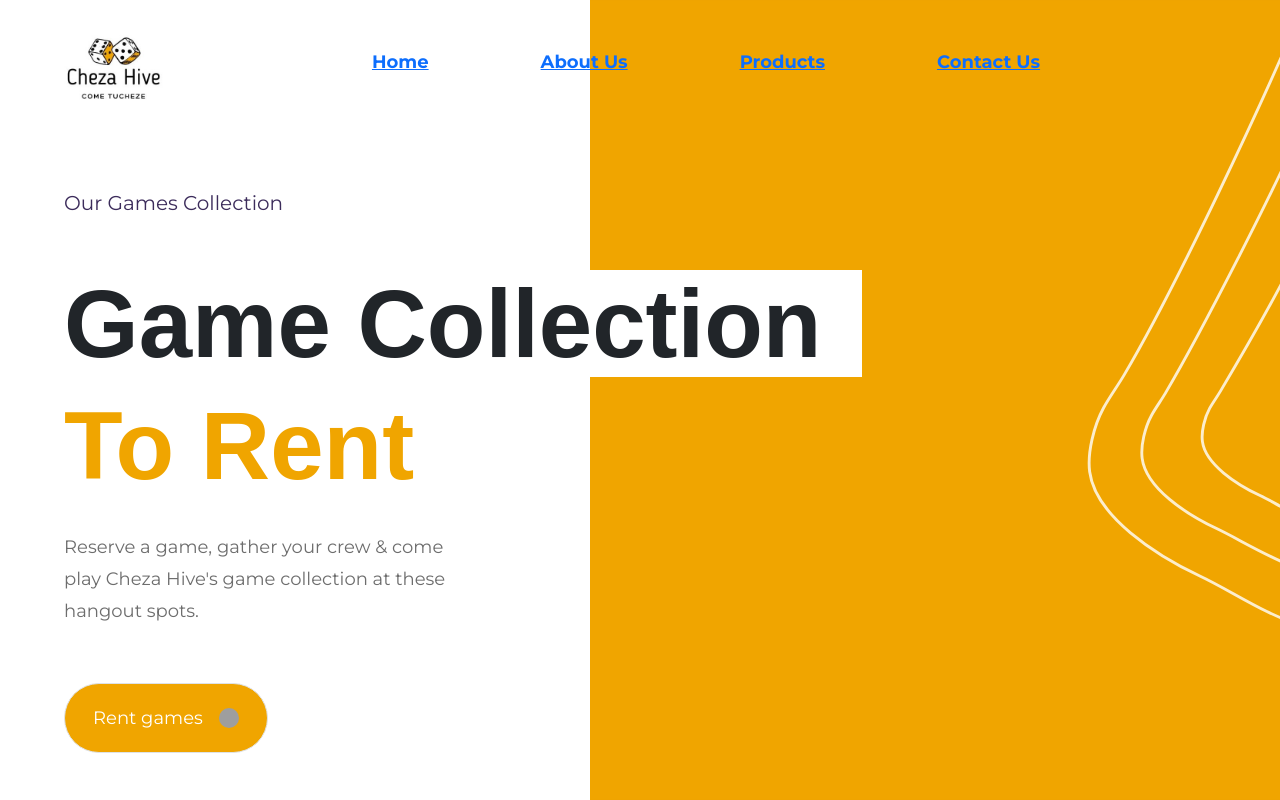
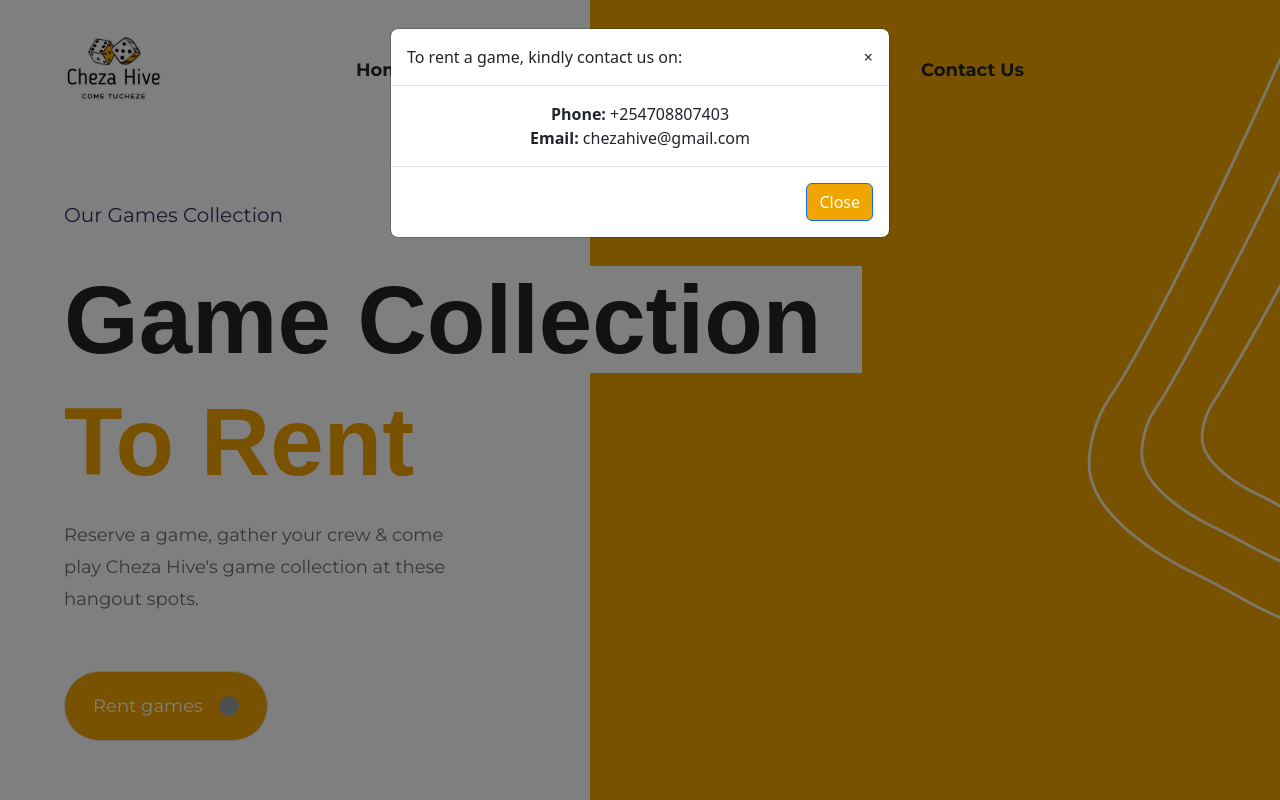
Before and after one commit to ndutagrace25/chezagame, a React (Vite) app: page / in a window 1280 px wide. Both pictures are taken after a click on the button "Rent games". Shown: the top 800 px of the page. Built offline with nearby package versions, Linux system fonts and the light colour scheme; grey boxes are pictures that could not be loaded; a web font is replaced by a local one.

Commit message:
added a modal to request for games

```diff
--- a/src/App.tsx
+++ b/src/App.tsx
@@ -11,7 +11,6 @@
 
 import Nav from "./components/Nav";
 
-
 const App = () => (
   <main className="relative">
     <Nav />
@@ -24,10 +23,8 @@
     <section className="padding">
       <SuperQuality />
     </section>
+
     {/*
-    <section className="padding">
-      <SuperQuality />
-    </section>
     <section className="padding-x py-10">
       <Services />
     </section>
--- a/src/components/Button.tsx
+++ b/src/components/Button.tsx
@@ -5,6 +5,8 @@
   textColor?: string;
   borderColor?: string;
   fullWidth?: boolean;
+  dataToggle?: string;
+  dataTarget?: string;
 }
 const Button = ({
   label,
@@ -13,6 +15,8 @@
   textColor,
   borderColor,
   fullWidth,
+  dataToggle,
+  dataTarget,
 }: Props) => {
   return (
     <button
@@ -22,6 +26,8 @@
         ? `${backgroundColor} ${textColor} ${borderColor}`
         : "bg-purple-900 text-white border-purple-900"
     } rounded-full ${fullWidth && "w-full"}`}
+      data-toggle={dataToggle}
+      data-target={dataTarget}
     >
       {label}
       {iconURL && (
--- /dev/null
+++ b/src/components/RentModal.tsx
@@ -0,0 +1,48 @@
+const RentModal = ({ id }: { id: string }) => {
+  return (
+    <div
+      className="modal fade"
+      id={id}
+      //   @ts-ignore
+      tabindex="-1"
+      role="dialog"
+      aria-labelledby="exampleModalLabel"
+      aria-hidden="true"
+    >
+      <div className="modal-dialog" role="document">
+        <div className="modal-content">
+          <div className="modal-header d-flex justify-content-between">
+            <h5 className="modal-title" id="exampleModalLabel">
+              To rent a game, kindly contact us on:
+            </h5>
+            <button
+              type="button"
+              className="close"
+              data-dismiss="modal"
+              aria-label="Close"
+            >
+              <span aria-hidden="true">&times;</span>
+            </button>
+          </div>
+          <div className="modal-body d-flex justify-content-center flex-column align-items-center">
+            <div>
+              <span className="fw-bold">Phone: </span>+254708807403
+            </div>
+            <div><span className="fw-bold">Email:</span> chezahive@gmail.com</div>
+          </div>
+          <div className="modal-footer">
+            <button
+              type="button"
+              className="btn btn-primary yellow-btn"
+              data-dismiss="modal"
+            >
+              Close
+            </button>
+          </div>
+        </div>
+      </div>
+    </div>
+  );
+};
+
+export default RentModal;
--- a/src/components/index.ts
+++ b/src/components/index.ts
@@ -1,3 +1,4 @@
 import NavBar from "./NavBar";
+import RentModal from "./RentModal";
 
-export { NavBar };
+export { NavBar, RentModal };
--- a/src/main.tsx
+++ b/src/main.tsx
@@ -1,9 +1,9 @@
 import React from "react";
 import ReactDOM from "react-dom/client";
 import App from "./App.tsx";
+import "bootstrap/dist/css/bootstrap.min.css";
 import "./index.css";
-import "bootstrap/dist/js/bootstrap.min.js"
-import "bootstrap/dist/css/bootstrap.min.css"
+import "bootstrap/dist/js/bootstrap.min.js";
 
 ReactDOM.createRoot(document.getElementById("root")!).render(
   <React.StrictMode>
--- a/src/sections/Hero.tsx
+++ b/src/sections/Hero.tsx
@@ -1,4 +1,5 @@
 import { arrowRight } from "../assets/icons";
+import { RentModal } from "../components";
 import Button from "../components/Button";
 
 const Hero = () => {
@@ -27,7 +28,10 @@
           iconURL={arrowRight}
           backgroundColor="yellow-btn"
           textColor="text-white"
+          dataToggle="modal"
+          dataTarget="#rentModal"
         />
+        <RentModal id="rentModal"/>
       </div>
       <div className="relative flex-1 flex justify-center items-center xl:min-h-screen max-xl:py-40 bg-primary bg-hero bg-cover bg-center"></div>
     </section>
--- a/src/sections/SuperQuality.tsx
+++ b/src/sections/SuperQuality.tsx
@@ -1,4 +1,3 @@
-import { headerk50 } from "../assets/images";
 // import Button from "../components/Button";
 import "animate.css";
 import TrackVisibility from "react-on-screen";
```
